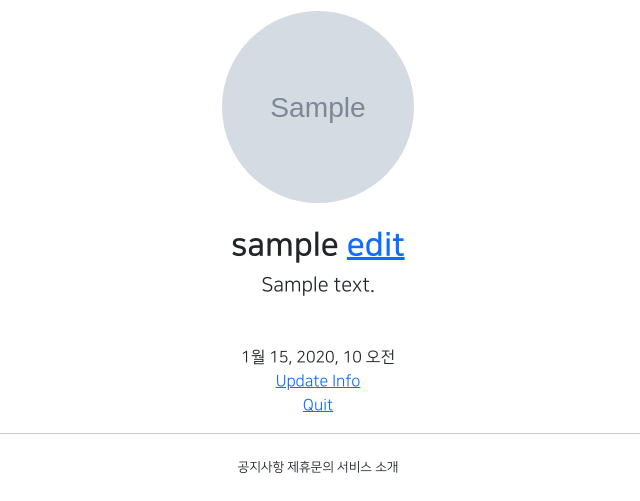
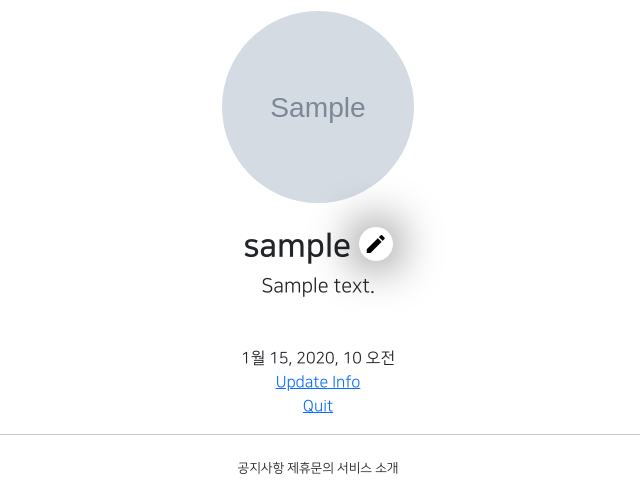
Before and after one commit to HwangSoonHyun/classpractice, a Django app: page /accounts/detail/1 in a window 1280 px wide. Shown: the part 230-731 px from the top of the page, without its empty margins (322-962 px from the left). Run offline with Django 3.2, Linux system fonts and the light colour scheme; a user stored in the database is signed in; tables that the repository leaves empty hold one stand-in row (values such as "Sample post"); grey boxes marked "Sample" are stand-in pictures; parts of the project's set-up code (start-up, migrations or seed data) failed here and were passed over; some libraries are stand-ins or nearby versions.

Commit message:
7/29 (class 5ban commit 3)

```diff
--- a/accountapp/templates/accountapp/detail.html
+++ b/accountapp/templates/accountapp/detail.html
@@ -11,7 +11,8 @@
                 <h2 class="NNS_B">
                     {{ target_user.profile.nickname }}
                         {% if target_user == user %}
-                        <a href="{% url 'profileapp:update' pk=target_user.pk %}">
+                        <a href="{% url 'profileapp:update' pk=target_user.pk %}"
+                           class="material-icons round_button">
                             edit
                         </a>
                         {% endif %}
--- a/static/base.css
+++ b/static/base.css
@@ -22,3 +22,15 @@
 .NNS_B{
     font-family: "NanumSquareB", cursive;
 }
+
+.round_button{
+    color: black;
+    text-decoration: none;
+    box-shadow: 0 0 3rem;
+    border-radius: 10rem;
+    padding: .3rem;
+}
+
+.round_button:hover{
+    color: dimgray;
+}
--- a/templates/head.html
+++ b/templates/head.html
@@ -15,6 +15,10 @@
 
     {#  STATIC FILES LINK  #}
     <link rel="stylesheet" type="text/css" href="{% static 'base.css' %}">
+
+    {#  MATERIAL ICONS LINK  #}
+    <link href="https://fonts.googleapis.com/css2?family=Material+Icons"
+      rel="stylesheet">
 
     <style>
         @font-face {
```
